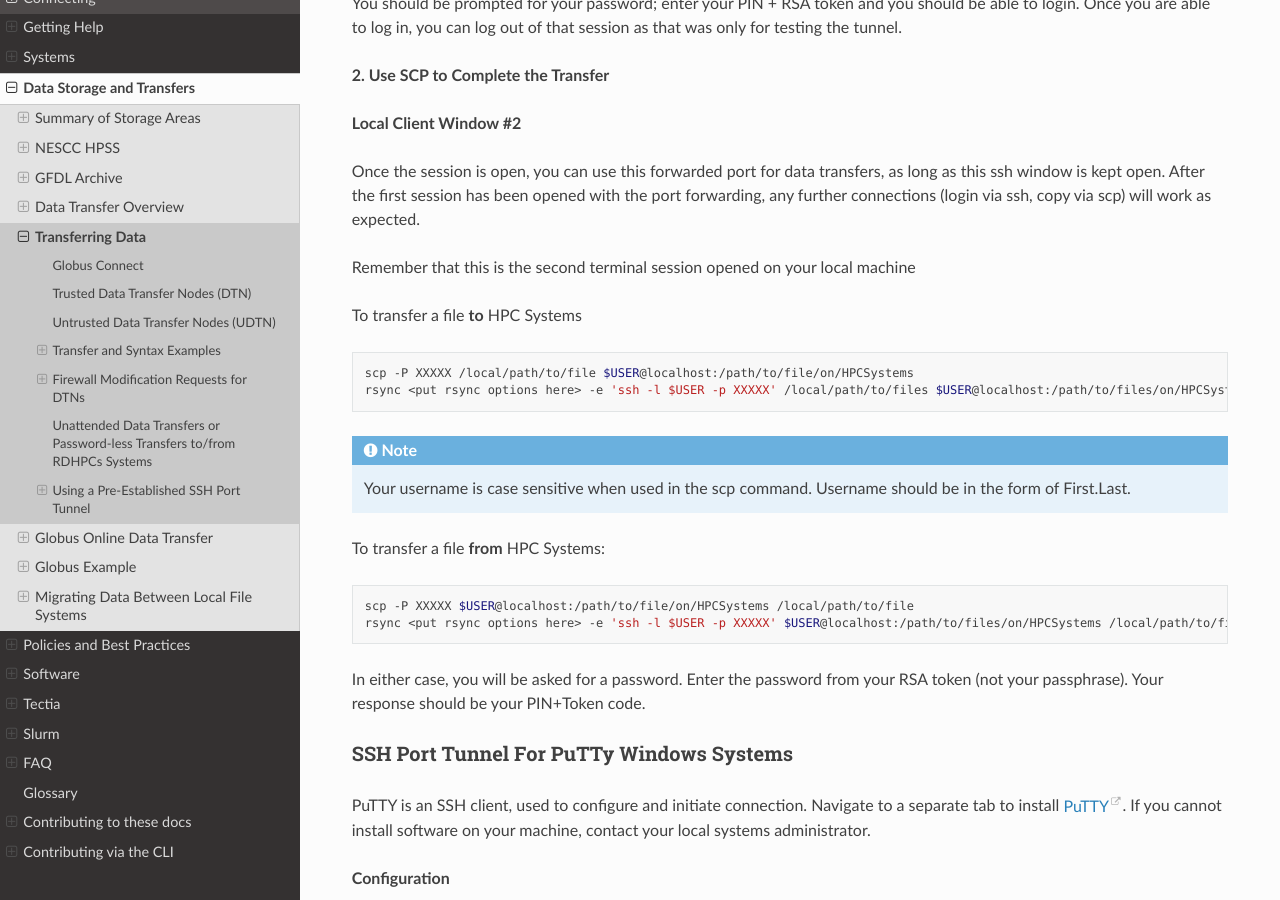
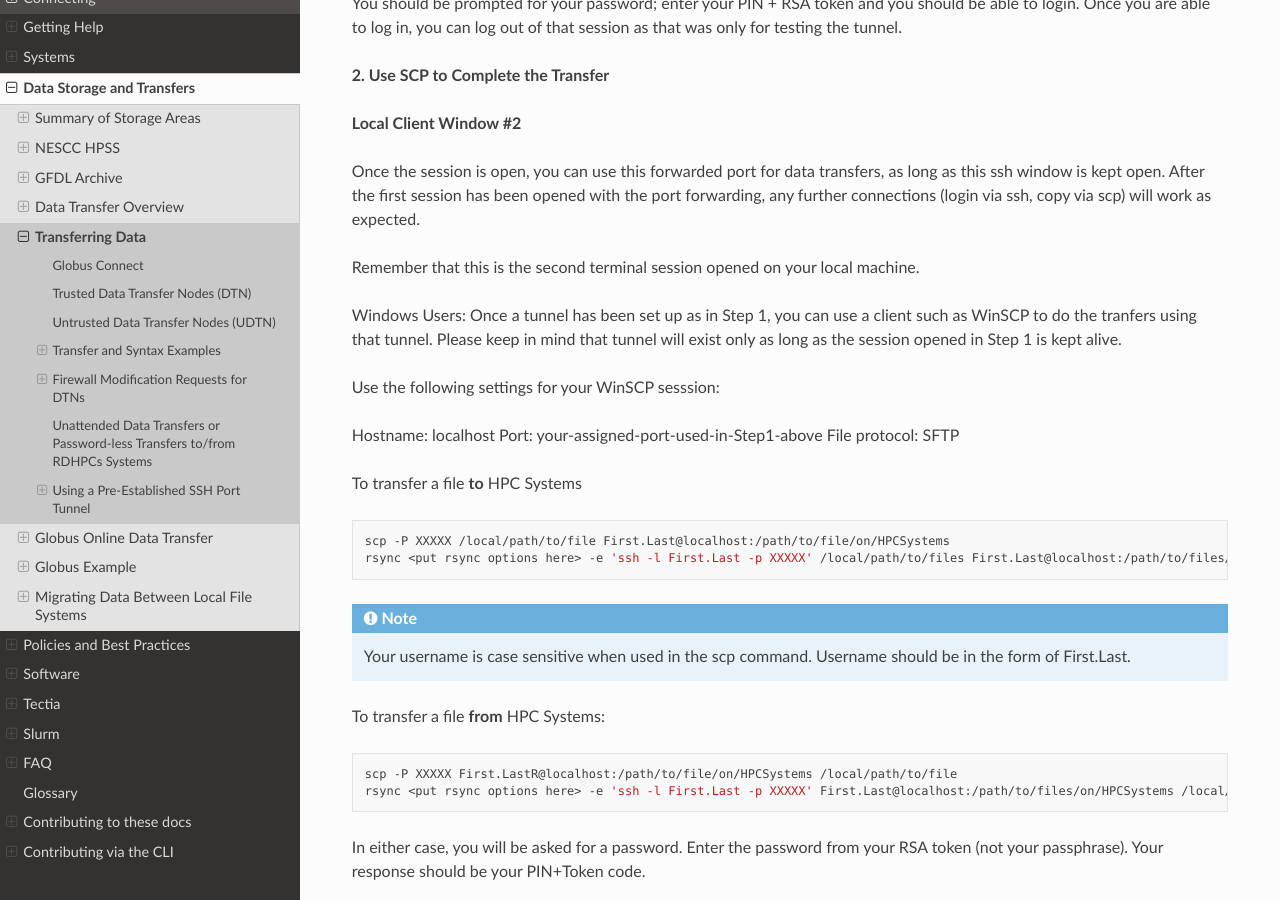
Before and after one commit to NOAA-RDHPCS/noaa-rdhpcs.github.io, a Sphinx documentation site: the page built from source/data/transferring_data.rst, in a window 1280 px wide and 900 px high, scrolled down 7917 px. Built offline with Sphinx 7.4.7 and the Read the Docs theme 3.1.0, drawn with Linux system fonts in a browser that asks for light colours; some of the changed text lies outside the part shown.

Commit message:
thank you for the edits

```diff
--- a/source/data/transferring_data.rst
+++ b/source/data/transferring_data.rst
@@ -391,20 +391,20 @@ For Windows Power Shell, enter:
 
 .. code-block:: shell
 
-     ssh -m hmac-sha2-512-etm@openssh.com -L12345:localhost:12345 First.Last@hera-rsa.boulder.rdhpcs.noaa.gov
+     ssh -m hmac-sha2-512-etm@openssh.com -LXXXXX:localhost:12345 First.Last@hera-rsa.boulder.rdhpcs.noaa.gov
 
-For Mac or Linus, enter:
+For Mac or Linux, enter:
 
 .. code-block:: shell
 
-     ssh -L12345:localhost:12345 First.Last@hera-rsa.boulder.rdhpcs.noaa.gov
+     ssh -LXXXX:localhost:12345 First.Last@hera-rsa.boulder.rdhpcs.noaa.gov
 
 If you will be running X11 applications with x2go or normal terminals,
 remember to add the -X parameter as follows:
 
 .. code-block:: shell
 
-    ssh -X -LXXXXX:localhost:XXXXX $USER@hera-rsa.boulder.rdhpcs.noaa.gov
+    ssh -X -LXXXXX:localhost:XXXXX First.Last@hera-rsa.boulder.rdhpcs.noaa.gov
 
 Note that objects emphasized in this figure should be unique to your
 configuration:
@@ -439,14 +439,26 @@ expected.
 
 
 Remember that this is the second terminal session opened on your local
-machine
+machine.
+
+Windows Users:
+Once a tunnel has been set up as in Step 1, you
+can use a client such as WinSCP to do the tranfers using that tunnel.
+Please keep in mind that tunnel will exist only as long as the session opened
+in Step 1 is kept alive.
+
+Use the following settings for your WinSCP sesssion:
+
+Hostname: localhost
+Port: your-assigned-port-used-in-Step1-above
+File protocol: SFTP
 
 To transfer a file **to** HPC Systems
 
 .. code-block:: shell
 
-    scp -P XXXXX /local/path/to/file $USER@localhost:/path/to/file/on/HPCSystems
-    rsync <put rsync options here> -e 'ssh -l $USER -p XXXXX' /local/path/to/files $USER@localhost:/path/to/files/on/HPCSystems
+    scp -P XXXXX /local/path/to/file First.Last@localhost:/path/to/file/on/HPCSystems
+    rsync <put rsync options here> -e 'ssh -l First.Last -p XXXXX' /local/path/to/files First.Last@localhost:/path/to/files/on/HPCSystems
 
 .. note::
 
@@ -456,8 +468,8 @@ To transfer a file **from** HPC Systems:
 
 .. code-block:: shell
 
-    scp -P XXXXX $USER@localhost:/path/to/file/on/HPCSystems /local/path/to/file
-    rsync <put rsync options here> -e 'ssh -l $USER -p XXXXX' $USER@localhost:/path/to/files/on/HPCSystems /local/path/to/files
+    scp -P XXXXX First.LastR@localhost:/path/to/file/on/HPCSystems /local/path/to/file
+    rsync <put rsync options here> -e 'ssh -l First.Last -p XXXXX' First.Last@localhost:/path/to/files/on/HPCSystems /local/path/to/files
 
 
 In either case, you will be asked for a password. Enter the password
```
